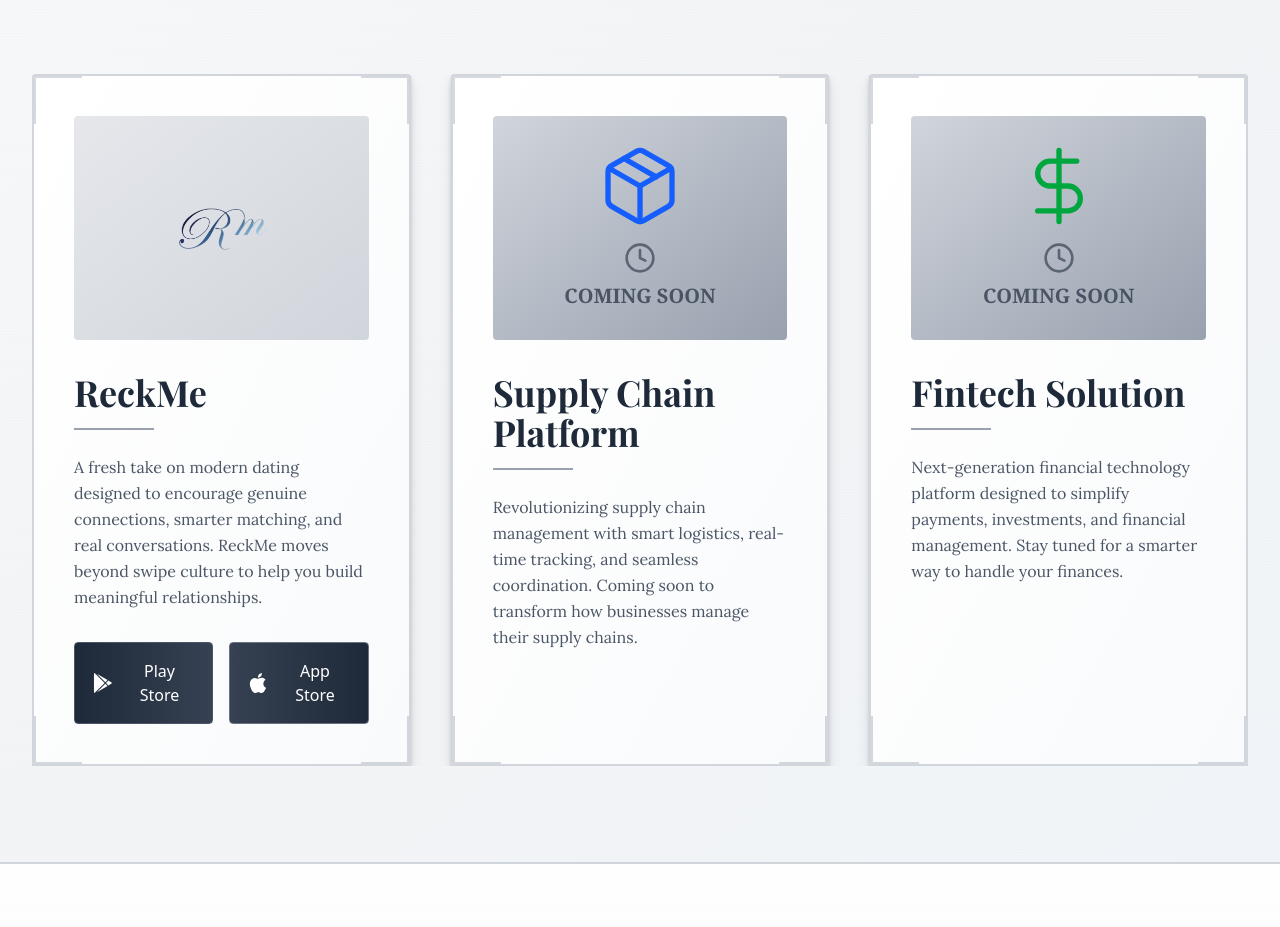
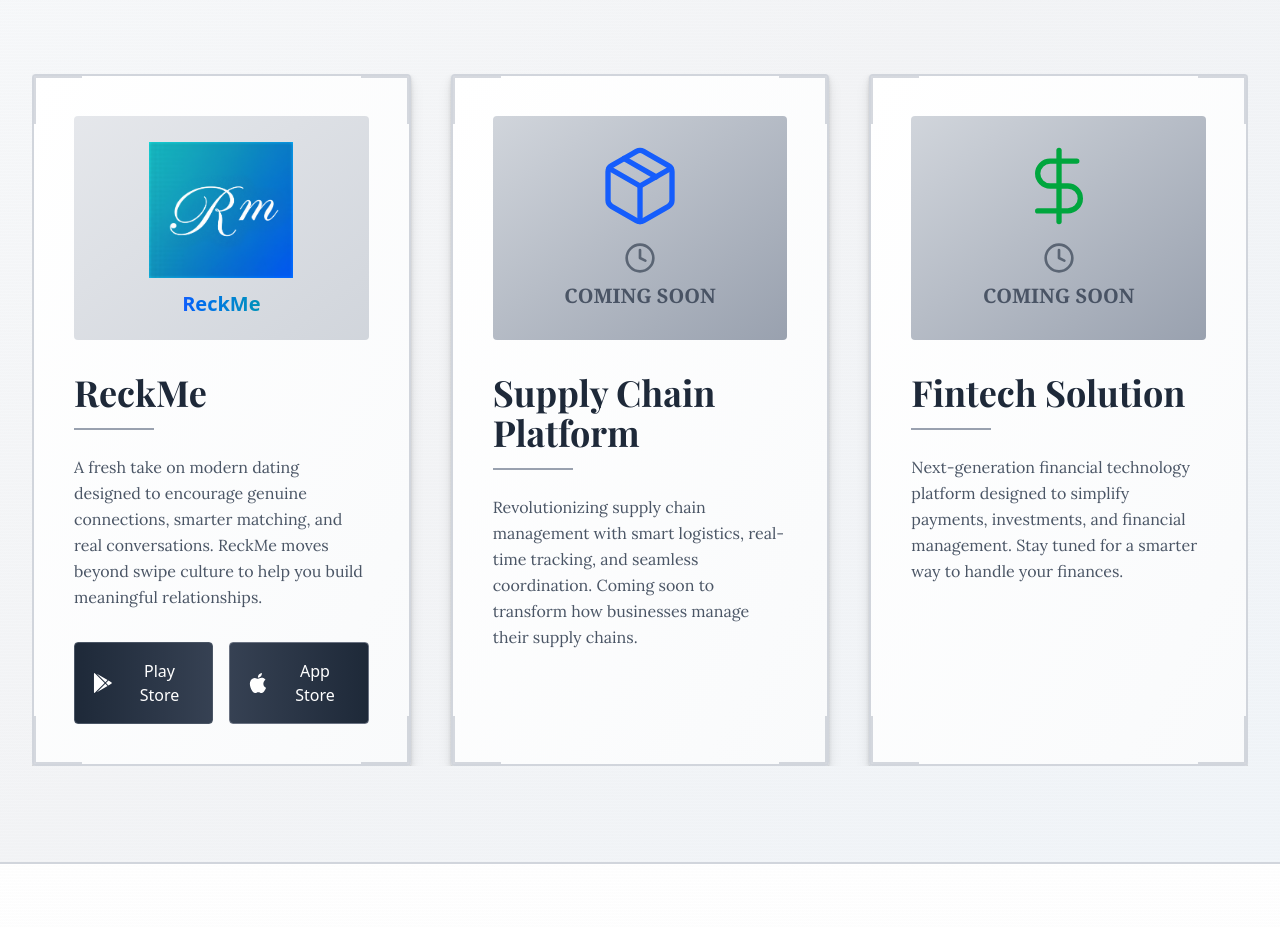
Before and after one commit to workNeosankalp/Reeviy-client, a React (Vite) app: page / in a window 1280 px wide. Shown: the part 1120-2047 px from the top of the page. Built offline with nearby package versions, Linux system fonts and the light colour scheme.

Commit message:
change in brands

```diff
--- a/src/components/Brands.jsx
+++ b/src/components/Brands.jsx
@@ -49,9 +49,10 @@
       description:
         "A fresh take on modern dating designed to encourage genuine connections, smarter matching, and real conversations. ReckMe moves beyond swipe culture to help you build meaningful relationships.",
       website: "https://reckme.com",
+
       playStoreUrl: "#",
       appStoreUrl: "#",
-      logo: "/logo_reckme.png",
+      logo: "/reckme_logo.png",
       isComingSoon: false,
     },
     {
@@ -340,13 +341,20 @@
                     ) : (
                       <>
                         {typeof brand.logo === "string" ? (
-                          <img
-                            src={brand.logo}
-                            alt={brand.name}
-                            className="w-32 h-32 object-contain"
-                          />
+                          <div className="flex flex-col items-center gap-2">
+                            <img
+                              src={brand.logo}
+                              alt={brand.name}
+                              className="w-36 h-36 object-contain"
+                            />
+                            <span className="text-xl font-bold text-transparent bg-clip-text bg-linear-to-r from-blue-600 to-cyan-600">
+                              {brand.name}
+                            </span>
+                          </div>
                         ) : (
-                          <span className="text-lg font-serif">Brand Logo</span>
+                          <span className="text-xl font-bold text-transparent bg-clip-text bg-linear-to-r from-blue-600 to-cyan-600">
+                            {brand.name}
+                          </span>
                         )}
                       </>
                     )}
```
Also changed, not shown: public/reckme_logo.png.
